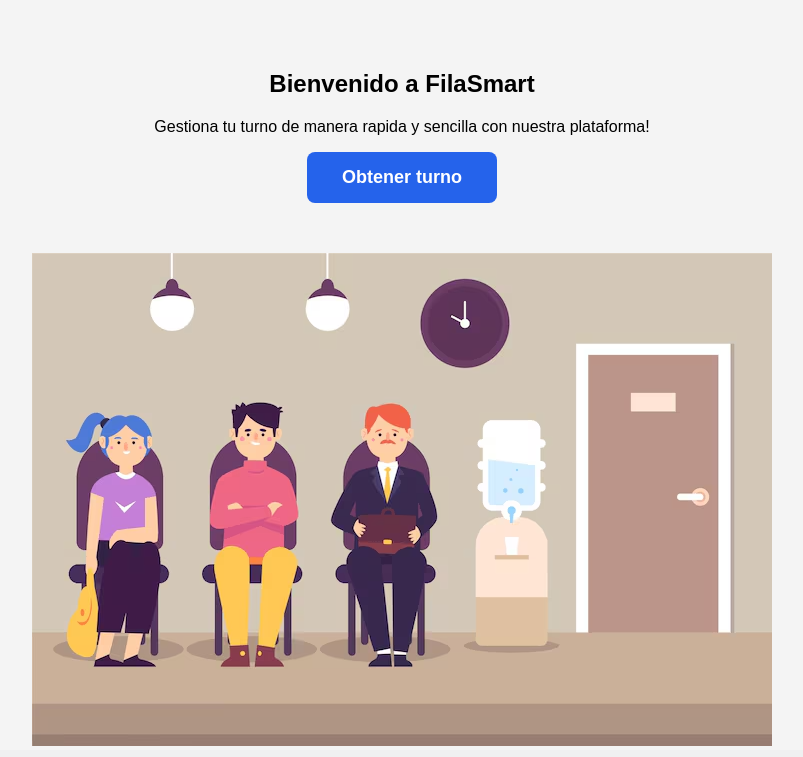
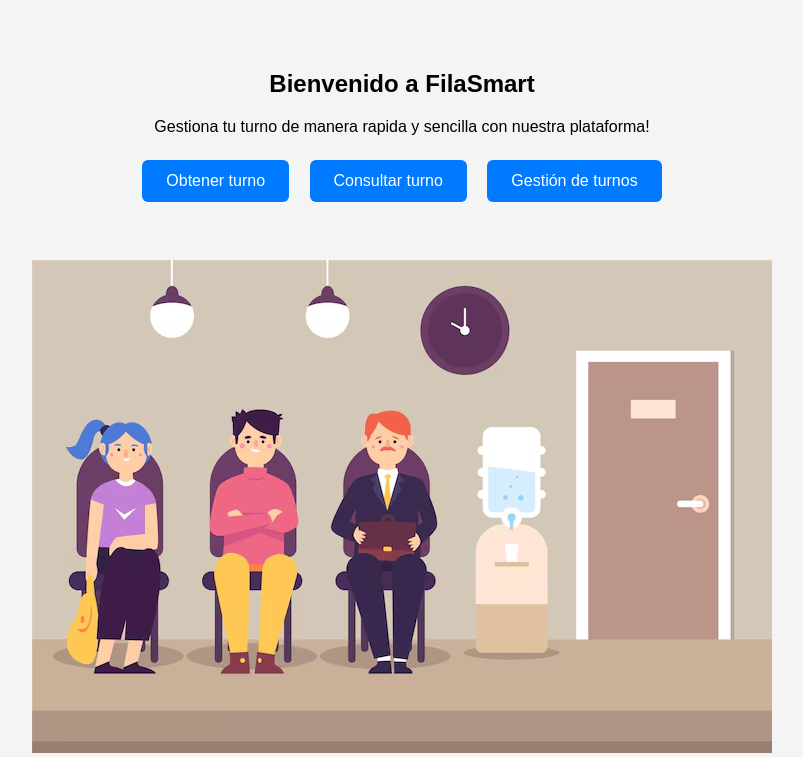
Before and after one commit to Bastnavarrete1/Proyecto_FilaSmart, a Flask app: page / in a window 1280 px wide. Shown: the part 194-951 px from the top of the page, without its empty margins (238-1041 px from the left). Run offline with Flask 3, Linux system fonts and the light colour scheme.

Commit message:
Se agregaron las nuevas interfaces de esta semana

```diff
--- a/app.py
+++ b/app.py
@@ -1,6 +1,8 @@
-from flask import Flask, render_template
+from flask import Flask, render_template, request
 
 app = Flask(__name__)
+
+contador_turno = 0
 
 
 @app.route("/")
@@ -8,5 +10,47 @@ def inicio():
     return render_template("index.html")
 
 
+@app.route("/obtener-turno")
+def obtener_turno():
+    return render_template("obtener_turno.html")
+
+
+@app.route("/turno-generado")
+def turno_generado():
+
+    global contador_turno
+    contador_turno += 1
+    numero_turno = f"A{contador_turno:03d}"
+
+    #Aca lo dejare en numeros enteros porque cuando he visto en tiendas siempre son 3 digitos
+    #Aunque si apuntamos a establecimientos pequeños y medianos no se si pasaran los 100 jajaj revisaremos esto despues
+
+    return render_template(
+        "turno_generado.html",
+        numero_turno=numero_turno
+    )
+
+
+@app.route("/gestion-turnos")
+def gestion_turnos():
+    return render_template("gestion_turnos.html")
+
+
+@app.route("/consultar-turno")
+def consultar_turno():
+    numero_turno = request.args.get("turno")
+
+    return render_template(
+        "consultar_turno.html",
+        numero_turno=numero_turno
+    )
+
+#Despues haremos las conexiones para dejar el index como inicio de sesion pero por ahora dejaremos lasi hasta tener bien la BD
+
+@app.route("/inicio-sesion")
+def inicio_sesion():
+    return render_template("inicio_sesion.html")
+
+
 if __name__ == "__main__":
     app.run(debug=True)
--- a/static/css/style.css
+++ b/static/css/style.css
@@ -1,4 +1,5 @@
-/* Por ahora lo dejaremos en algo basico para que no haya problemas, con que funcione por ahora estara bien */
+/* Por ahora lo dejaremos en algo basico para que no haya problemas,
+con que funcione por ahora estara bien */
 body {
     font-family: Arial, sans-serif;
     margin: 0;
@@ -16,15 +17,62 @@ main {
     padding: 50px 20px;
 }
 
-/* Lo habia dejado muy basico por ahora, despues le pongo animaciones */
+/* Lo habia dejado muy basico por ahora,
+despues le pongo animaciones */
+
+a {
+    display: inline-block;
+    padding: 12px 24px;
+    margin: 8px;
+    background-color: #007bff;
+    color: white;
+    text-decoration: none;
+    border-radius: 6px;
+    font-size: 16px;
+    cursor: pointer;
+    transition: background-color 0.2s;
+}
+
+a:hover {
+    background-color: #0056b3;
+}
 
 button {
-    padding: 15px 35px;
+    padding: 12px 24px;
+    margin: 8px;
+    background-color: #007bff;
+    color: white;
     border: none;
-    border-radius: 8px;
+    border-radius: 6px;
+    font-size: 16px;
     cursor: pointer;
-    font-size: 18px;
-    font-weight: bold;
-    color: white;
-    background-color: #2563eb;
+    transition: background-color 0.2s;
 }
+
+button:hover {
+    background-color: #0056b3;
+}
+
+
+.form-login {
+    display: flex;
+    align-items: end;
+    justify-content: center;
+    gap: 15px;
+    flex-wrap: wrap;
+}
+
+.campo-login {
+    display: flex;
+    flex-direction: column;
+}
+
+.campo-login label {
+    margin-bottom: 5px;
+}
+
+.campo-login input {
+    padding: 10px;
+    border: 1px solid #ccc;
+    border-radius: 6px;
+}
--- a/templates/index.html
+++ b/templates/index.html
@@ -20,7 +20,11 @@
         <h2>Bienvenido a FilaSmart</h2>
         <p>Gestiona tu turno de manera rapida y sencilla con nuestra plataforma!</p>
 
-        <button>Obtener turno</button>
+        <a href="{{ url_for('obtener_turno') }}">Obtener turno</a>
+
+        <a href="{{ url_for('consultar_turno') }}">Consultar turno</a>
+
+        <a href="{{ url_for('gestion_turnos') }}">Gestión de turnos</a>
 
 
     </main>
```
Also changed, not shown: templates/consultar_turno.html (added, +55 -0 lines), templates/gestion_turnos.html (added, +45 -0 lines), templates/inicio_sesion.html (added, +59 -0 lines), templates/obtener_turno.html (added, +42 -0 lines), templates/turno_generado.html (added, +39 -0 lines).
